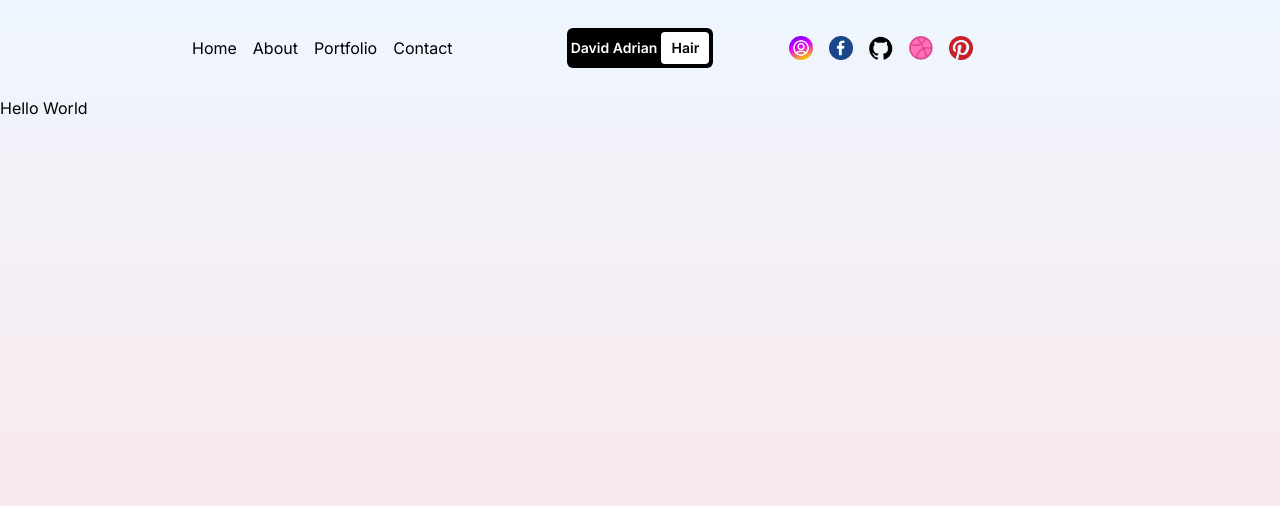
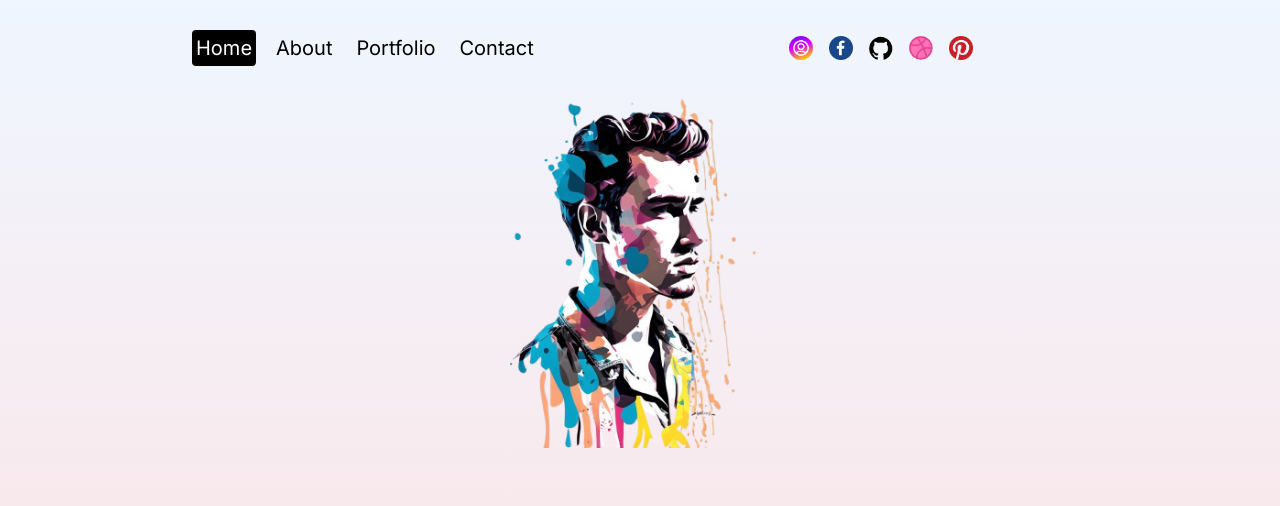
Before and after one commit to ZestyLimones/davidadrianhair, a Next.js app: page / in a window 1280 px wide. Shown: the top 506 px of the page. Built offline with nearby package versions, Linux system fonts and the light colour scheme.

Commit message:
updated homepage with hero image.

```diff
--- a/src/app/layout.js
+++ b/src/app/layout.js
@@ -1,6 +1,6 @@
 import { Inter } from 'next/font/google';
 import './globals.css';
-import Navbar from '@/components/Navbar';
+import Navbar from '@/components/navbar';
 
 const inter = Inter({ subsets: ['latin'] });
 
--- a/src/app/page.jsx
+++ b/src/app/page.jsx
@@ -1,5 +1,14 @@
+import Image from 'next/image';
+
 const Homepage = () => {
-  return <div>Hello World</div>;
+  return (
+    <div className="h-full flex flex-col">
+      <div className="h-1/2 relative">
+        <Image src="/hero.png" alt="" fill className="object-contain" />
+      </div>
+      <div className="h-1/2"></div>
+    </div>
+  );
 };
 
 export default Homepage;
--- a/src/components/Navbar.jsx
+++ b/src/components/Navbar.jsx
@@ -15,13 +15,13 @@ const links = [
 const Navbar = () => {
   const [open, setOpen] = useState(false);
   return (
-    <div className="h-full flex items-center justify-between px-4 sm:px-8 md:px-12 lg:px-20 xl:px-48">
+    <div className="h-full flex items-center justify-between px-4 sm:px-8 md:px-12 lg:px-20 xl:px-48 text-xl">
       <div className="hidden md:flex gap-4 w-1/3">
         {links.map((link) => (
           <NavLink link={link} key={link.title} />
         ))}
       </div>
-      <div className="md:hidden lg:flex w-1/3 justify-center">
+      <div className="md:hidden lg:flexxl:w-1/3 xl:justify-center">
         <Link
           href="/"
           className="text-sm bg-black rounded-md p-1 font-semibold flex items-center justify-center"
--- a/src/components/navLink.jsx
+++ b/src/components/navLink.jsx
@@ -9,7 +9,12 @@ const NavLink = ({ link }) => {
   console.log(pathName);
 
   return (
-    <Link className="" href={link.url}>
+    <Link
+      className={`rounded p-1 ${
+        pathName === link.url && 'bg-black text-white'
+      }`}
+      href={link.url}
+    >
       {link.title}
     </Link>
   );
```
